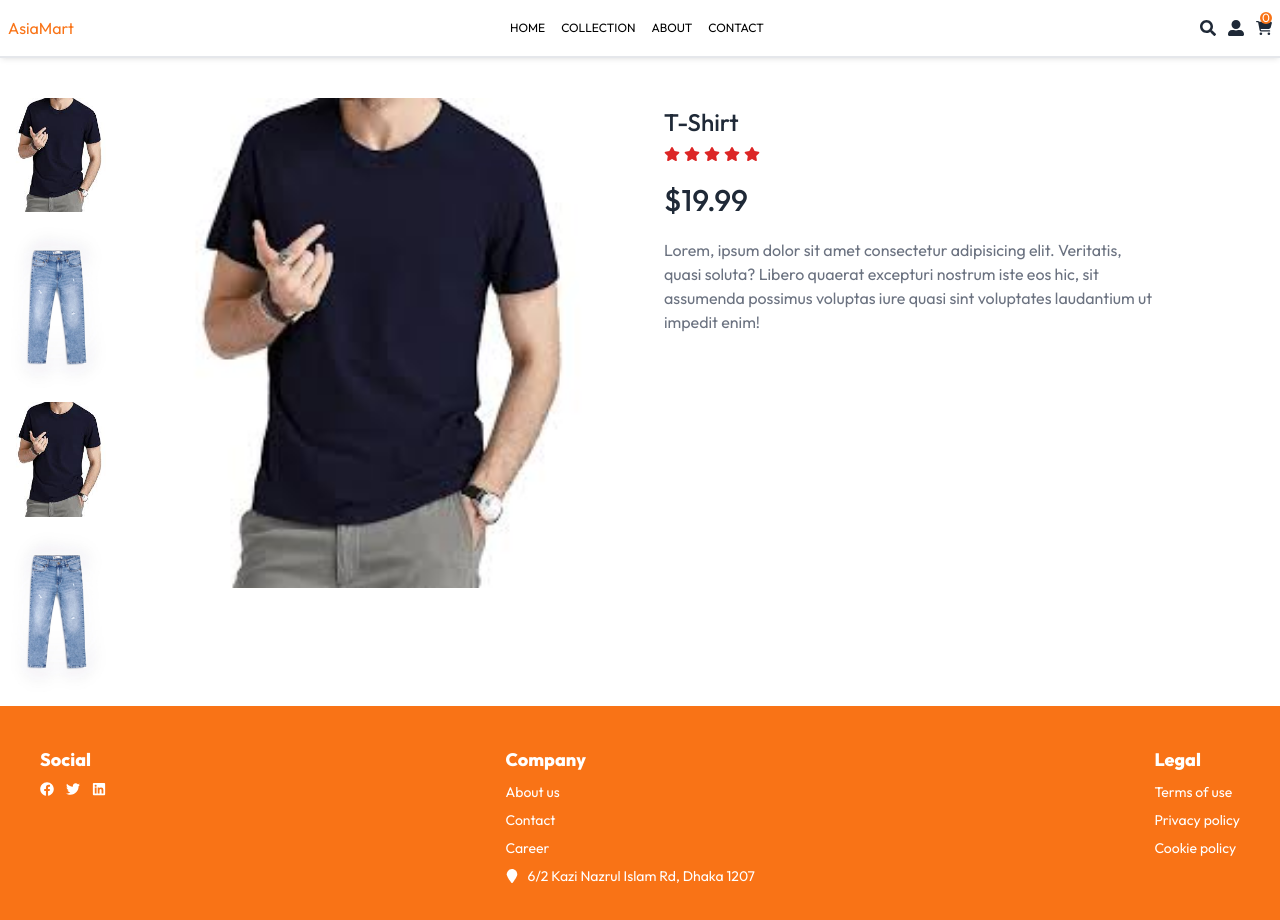
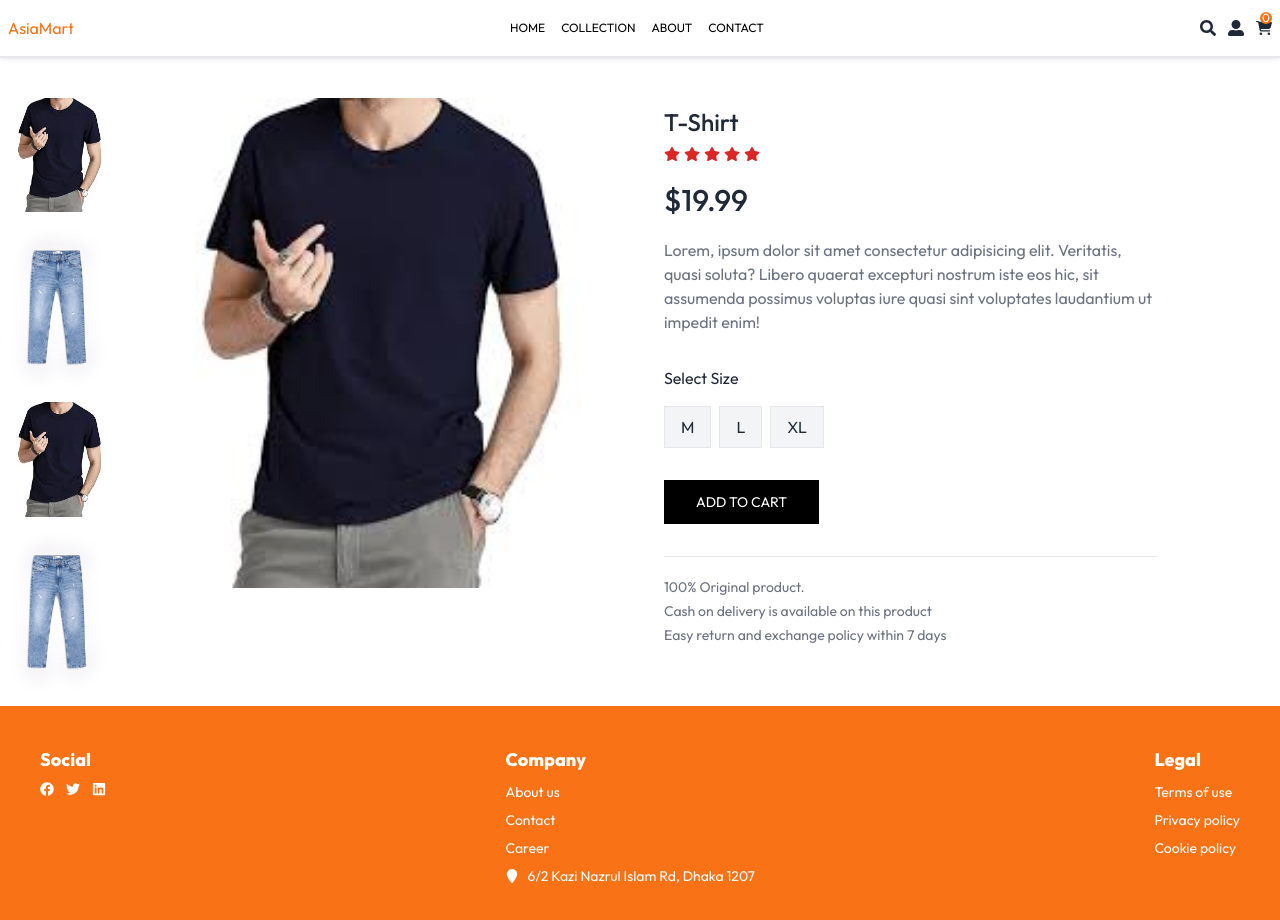
Before and after one commit to mdkabirulhossain/AsiaMart, a React (Vite) app in the folder frontend/: page /product/1 in a window 1280 px wide. Shown: the top 920 px of the page. Built offline with nearby package versions, Linux system fonts and the light colour scheme.

Commit message:
Product size is added successfully

```diff
--- a/frontend/src/pages/Product/Product.jsx
+++ b/frontend/src/pages/Product/Product.jsx
@@ -9,6 +9,7 @@
     const{product_items, currency} = useContext(ShopContext);
     const[productData, setProductData] = useState(false);
     const[images, setImages] = useState('');
+    const[size, setSize] = useState('');
 
     const fetchProductData = async()=>{
 
@@ -55,7 +56,26 @@
                     </div>
                     <p className='mt-5 text-3xl font-medium'>{currency}{productData.price}</p>
                     <p className='mt-5 text-gray-500 md: w-4/5'>Lorem, ipsum dolor sit amet consectetur adipisicing elit. Veritatis, quasi soluta? Libero quaerat excepturi nostrum iste eos hic, sit assumenda possimus voluptas iure quasi sint voluptates laudantium ut impedit enim!</p>
+                    <div className='flex flex-col gap-4 my-8'>
+                        <p>Select Size</p>
 
+                        <div className='flex gap-2'>
+                            {
+                                productData.sizes.map(item =>
+
+                                    <button onClick={()=>setSize(item)} key={item._id} className={`border py-2 px-4 bg-gray-100 ${size === item? 'border-orange-500': " "}`}>{item}</button>
+                                )
+                            }
+                        </div>
+
+                    </div>
+                    <button className='bg-black text-white px-8 py-3 text-sm active:bg-gray-700'>ADD TO CART</button>
+                    <hr className='mt-8 sm:w-4/5' />
+                    <div className='text-sm text-gray-500 mt-5 flex flex-col gap-1'>
+                            <p>100% Original product.</p>
+                            <p>Cash on delivery is available on this product</p>
+                            <p>Easy return and exchange policy within 7 days</p>
+                    </div>
                 </div>
             </div>
         </div>
```
